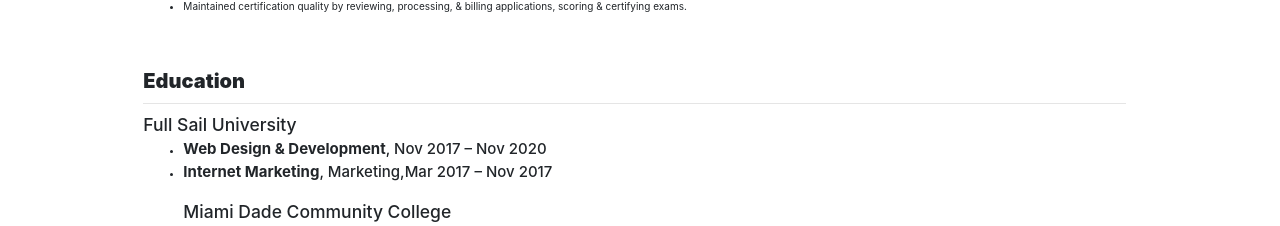
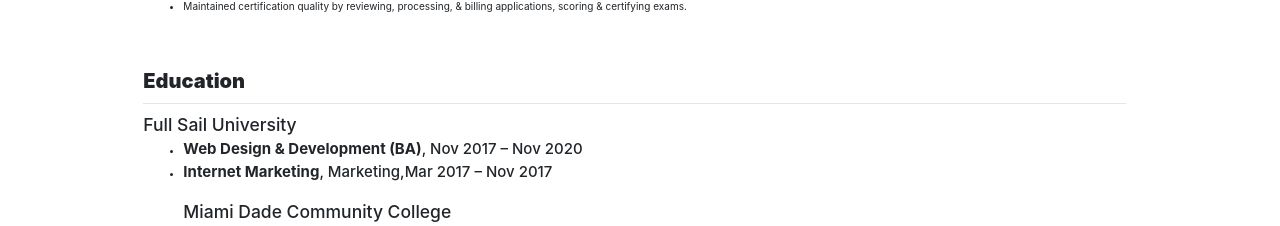
Before and after one commit to jenPlaza/jennplaza-resume, a React (Create React App) app: page / in a window 1280 px wide. Shown: the part 1253-1479 px from the top of the page. Built offline with nearby package versions, Linux system fonts and the light colour scheme.

Commit message:
made changes to education

```diff
--- a/src/components/resume2020.js
+++ b/src/components/resume2020.js
@@ -3,14 +3,14 @@
 import PrintButton from './printButton';
 
 //style
-const useStyles = makeStyles(theme => ({
+const useStyles = makeStyles((theme) => ({
   root: {
     backgroundColor: 'white',
-    padding: '8% 12% 0% 8%'
+    padding: '8% 12% 0% 8%',
   },
   resume: {
-    margin: '0% 0% 0% 4%'
-  }
+    margin: '0% 0% 0% 4%',
+  },
 }));
 
 //exporting a class footer
@@ -187,7 +187,7 @@
           <li>
             <h4>
               {' '}
-              <b>Web Design & Development</b>, Nov 2017 – Nov 2020{' '}
+              <b>Web Design & Development (BA)</b>, Nov 2017 – Nov 2020{' '}
             </h4>
           </li>
           <li>
```
